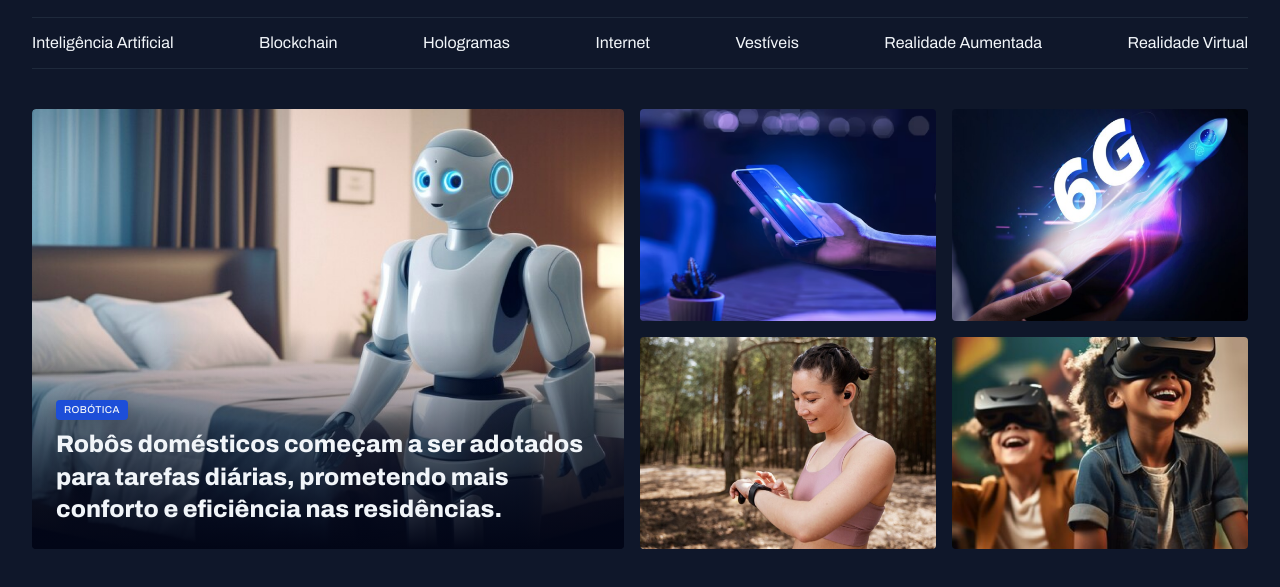
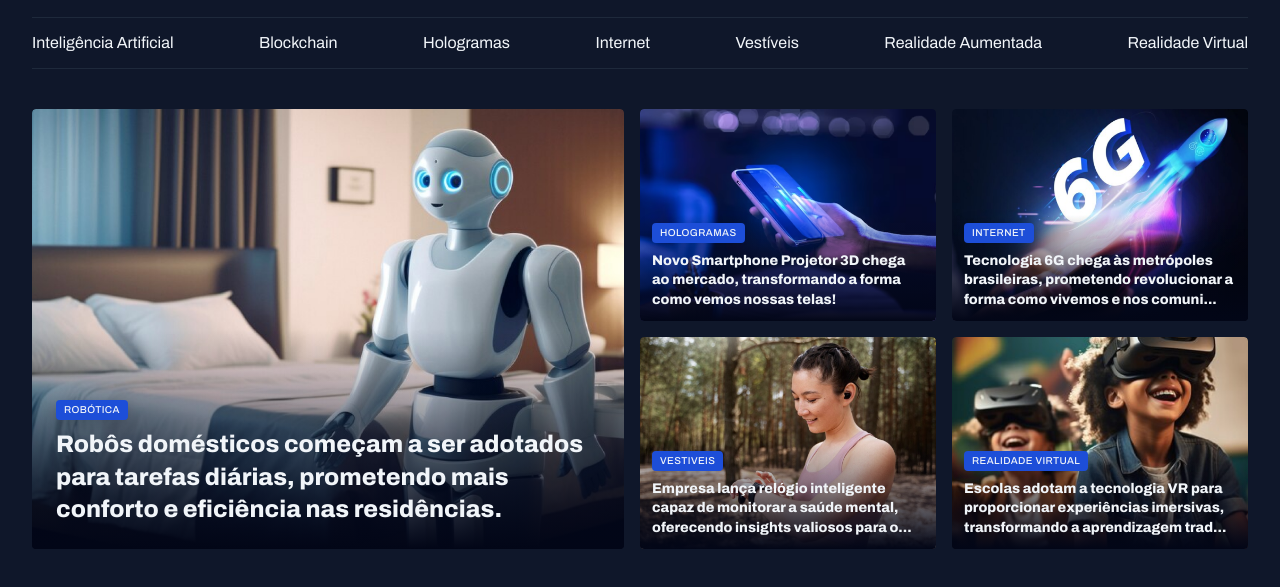
Before and after one commit to agnaldo-ribeiro/projeto-portal-de-noticias, a plain HTML site: page index.html in a window 1280 px wide. Shown: the part 55-642 px from the top of the page. Drawn offline with Linux system fonts and the light colour scheme.

Commit message:
finalizando a seção destaques

```diff
--- a/index.html
+++ b/index.html
@@ -43,7 +43,7 @@
     <main class="grid container">
         <section id="featured" class="grid grid-flow-col gap-16">
             <figure class="card">
-                <img src="assets/images/Image 01.png" alt="">
+                <img src="assets/images/Image 01.png" alt="Robôs domésticos começam a ser adotados para tarefas diárias, prometendo mais conforto e eficiência nas residências.">
 
                 <figcaption>
                     <span class="content-tag">robótica</span>
@@ -54,21 +54,49 @@
             </figure>
 
             <div class="grid grid-cols-2 gap-16">
-                <div>
-                    <img src="assets/images/Image 02.png" alt="">
-                </div>
+                <figure class="card">
+                    <img src="assets/images/Image 02.png" alt="Novo Smartphone Projetor 3D chega ao mercado, transformando a forma como vemos nossas telas!">
 
-                <div>
-                    <img src="assets/images/Image 03.png" alt="">
-                </div>
+                    <figcaption>
+                        <span class="content-tag">hologramas</span>
+                        <h2 class="text-lg">
+                            Novo Smartphone Projetor 3D chega ao mercado, transformando a forma como vemos nossas telas!
+                        </h2>
+                    </figcaption>
+                </figure>
 
-                <div>
-                    <img src="assets/images/Image 04.png" alt="">
-                </div>
+                <figure class="card">
+                    <img src="assets/images/Image 03.png" alt="Tecnologia 6G chega às metrópoles brasileiras, prometendo revolucionar a forma como vivemos e nos comunicamos.">
 
-                <div>
-                    <img src="assets/images/Image 05.png" alt="">
-                </div>
+                    <figcaption>
+                        <span class="content-tag">internet</span>
+                        <h2 class="text-lg">
+                            Tecnologia 6G chega às metrópoles brasileiras, prometendo revolucionar a forma como vivemos e nos comuni...
+                        </h2>
+                    </figcaption>
+                </figure>
+
+                <figure class="card">
+                    <img src="assets/images/Image 04.png" alt="Empresa lança relógio inteligente capaz de monitorar a saúde mental, oferecendo insights valiosos para o bem-estar pessoal.">
+
+                    <figcaption>
+                        <span class="content-tag">vestiveis</span>
+                        <h2 class="text-lg">
+                            Empresa lança relógio inteligente capaz de monitorar a saúde mental, oferecendo insights valiosos para o...
+                        </h2>
+                    </figcaption>
+                </figure>
+
+                <figure class="card">
+                    <img src="assets/images/Image 05.png" alt="Escolas adotam a tecnologia VR para proporcionar experiências imersivas, transformando a aprendizagem tradicional.">
+
+                    <figcaption>
+                        <span class="content-tag">realidade virtual</span>
+                        <h2 class="text-lg">
+                            Escolas adotam a tecnologia VR para proporcionar experiências imersivas, transformando a aprendizagem trad...
+                        </h2>
+                    </figcaption>
+                </figure>
             </div>
         </section>
     </main>
--- a/styles/sections.css
+++ b/styles/sections.css
@@ -28,6 +28,10 @@
 
             padding: 24px;
 
+            &:has(.text-lg) {
+                padding: 12px;
+            }
+
             h2 {
                 margin-top: 8px;
             }
```
